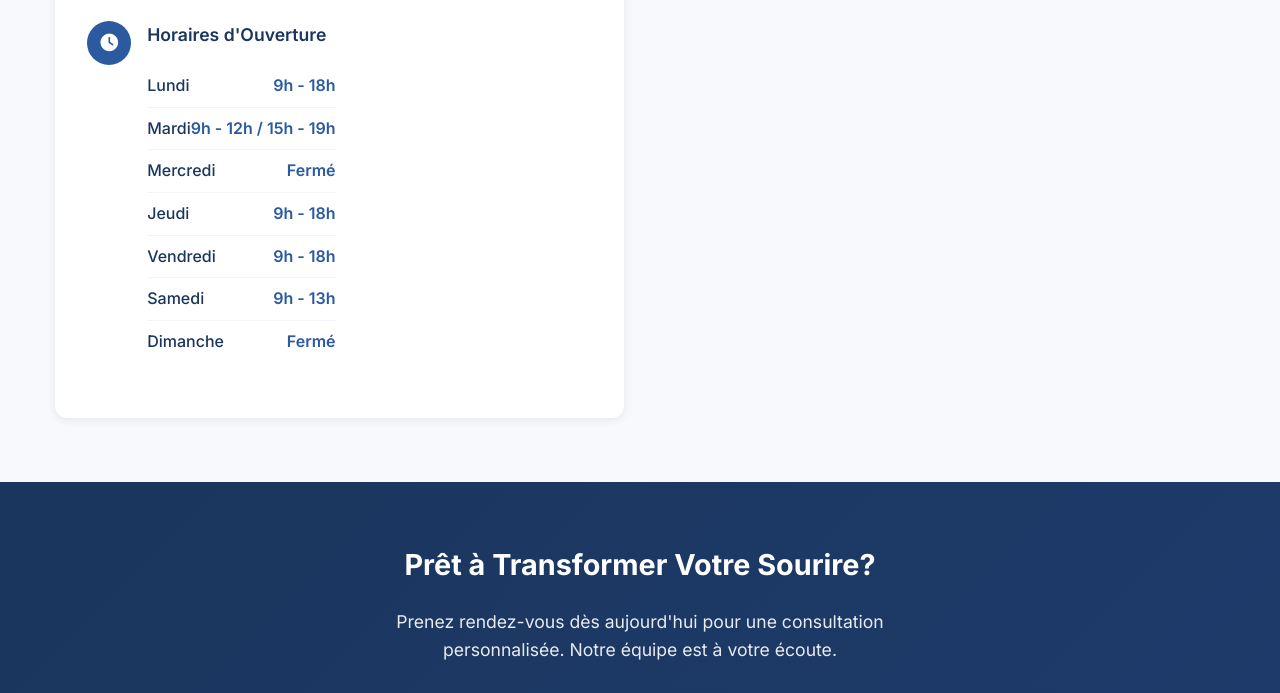
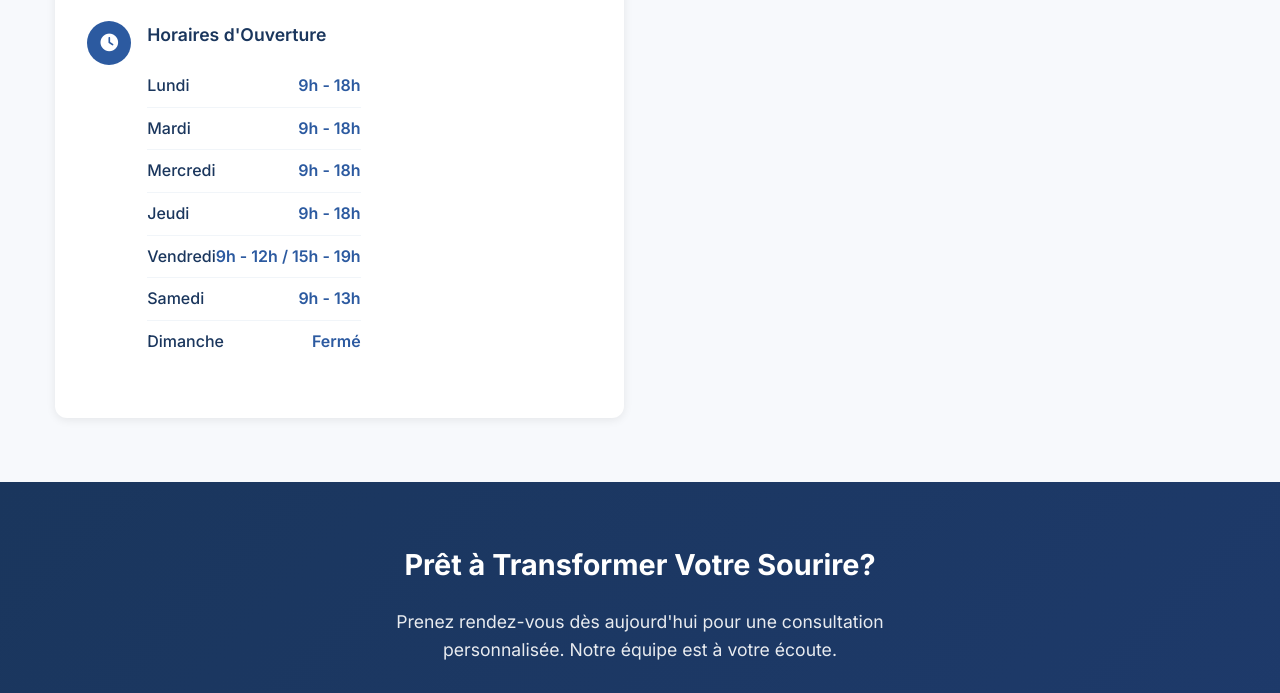
Before and after one commit to yassamr/centre-dentaire-el-amri-comple, a plain HTML site: page index.html in a window 1280 px wide. Shown: the part 4353-5046 px from the top of the page. Drawn offline with Linux system fonts and the light colour scheme.

Commit message:
Update index.html

```diff
--- a/index.html
+++ b/index.html
@@ -2073,11 +2073,11 @@
                                 </div>
                                 <div class="hour-item">
                                     <span class="hour-day" data-i18n="contact.hours.tuesday">Mardi</span>
-                                    <span class="hour-time">9h - 12h / 15h - 19h</span>
+                                    <span class="hour-time">9h - 18h</span>
                                 </div>
                                 <div class="hour-item">
                                     <span class="hour-day" data-i18n="contact.hours.wednesday">Mercredi</span>
-                                    <span class="hour-time" data-i18n="contact.hours.closed">Fermé</span>
+                                    <span class="hour-time">9h - 18h</span>
                                 </div>
                                 <div class="hour-item">
                                     <span class="hour-day" data-i18n="contact.hours.thursday">Jeudi</span>
@@ -2085,7 +2085,7 @@
                                 </div>
                                 <div class="hour-item">
                                     <span class="hour-day" data-i18n="contact.hours.friday">Vendredi</span>
-                                    <span class="hour-time">9h - 18h</span>
+                                    <span class="hour-time">9h - 12h / 15h - 19h</span>
                                 </div>
                                 <div class="hour-item">
                                     <span class="hour-day" data-i18n="contact.hours.saturday">Samedi</span>
```
